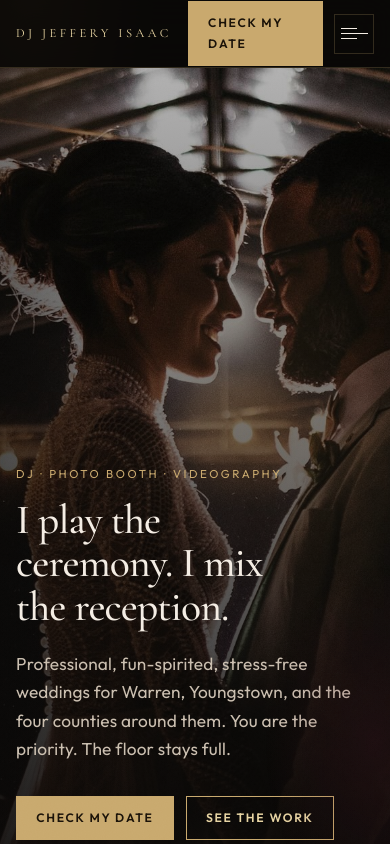
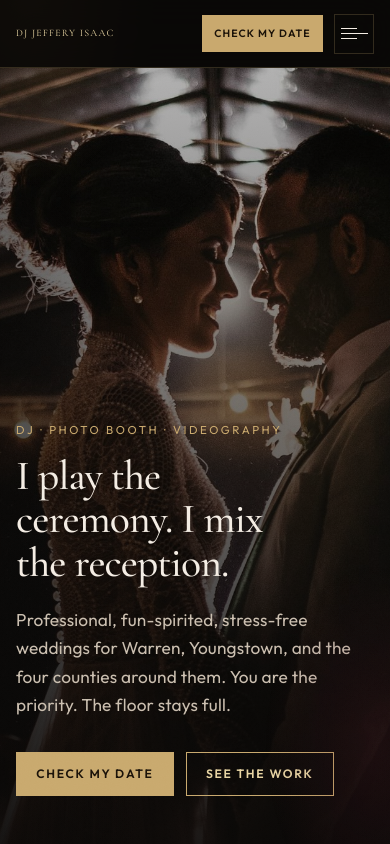
Before and after one commit to Jmystro77/dj-jeffery-isaac, a Next.js app: page / in a window 390 px wide. Shown: the top 844 px of the page. Built offline with nearby package versions, Linux system fonts and the light colour scheme.

Commit message:
Keep the hero and header usable on the first screen
Size the cinematic hero to the viewport minus the sticky header, and
tighten the mobile wordmark and Check my date button so they fit a
phone width without clipping.

Co-authored-by: Jmystro77 <Jmystro77@users.noreply.github.com>

```diff
--- a/app/globals.css
+++ b/app/globals.css
@@ -293,8 +293,8 @@ a:hover {
 
 .hero {
   position: relative;
-  min-height: 100svh;
-  min-height: 100dvh;
+  min-height: calc(100svh - var(--header));
+  min-height: calc(100dvh - var(--header));
   display: grid;
   place-items: end stretch;
   overflow: hidden;
@@ -786,6 +786,28 @@ a:hover {
   border: 0;
 }
 
+@media (max-width: 799px) {
+  .wordmark {
+    font-size: 0.62rem;
+    letter-spacing: 0.12em;
+  }
+
+  .header-inner {
+    gap: 0.45rem;
+  }
+
+  .header-actions .btn {
+    min-height: 2.35rem;
+    padding: 0.5rem 0.7rem;
+    font-size: 0.66rem;
+    letter-spacing: 0.1em;
+  }
+
+  .hero-inner {
+    padding: 3.2rem 0 3rem;
+  }
+}
+
 @media (min-width: 800px) {
   .nav-desktop,
   .header-call {
```
